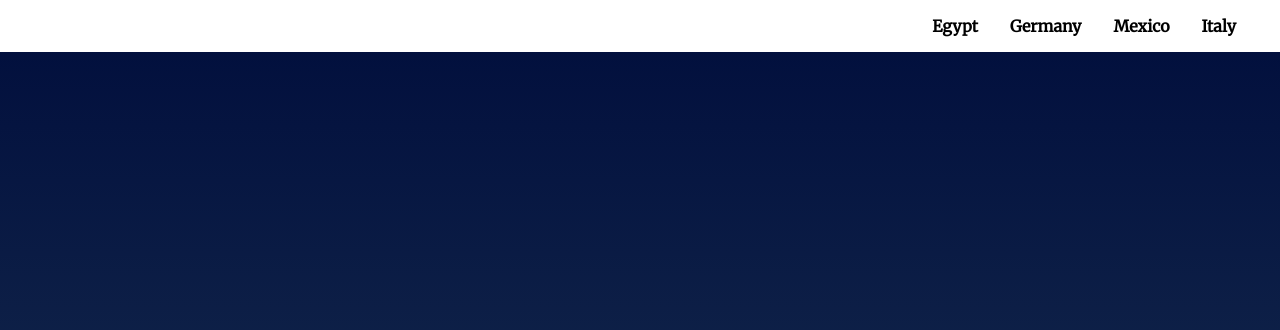
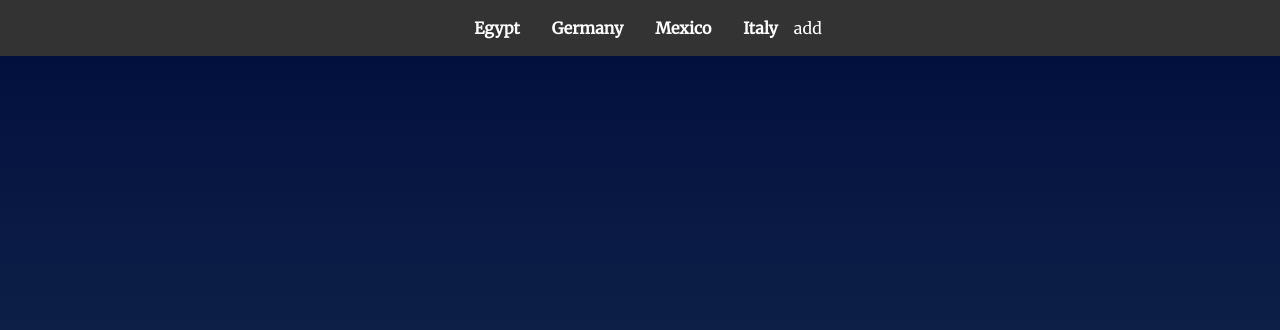
Before and after one commit to MustafaRaafat/Egypt-FWD, a plain HTML site: page index.html in a window 1280 px wide. Shown: the top 330 px of the page. Drawn offline with Linux system fonts and the light colour scheme.

Commit message:
Update styles.css

```diff
--- a/css/styles.css
+++ b/css/styles.css
@@ -7,7 +7,9 @@
  * To learn more, visit: https://css-tricks.com/reboot-resets-reasoning/
  *
 */
-
+html{
+    scroll-behavior: smooth;
+}
 
 /* ---- Base Rules ---- */
 body {
@@ -64,27 +66,42 @@ section {
 /* ---- Module Rules ---- */
 
 /* Navigation Styles*/
+
+
+.navbar__menu {
+    background: #333;
+    overflow: auto;
+    white-space: nowrap;
+}
+.navbar__menu::-webkit-scrollbar{
+    display: none;
+}
+.navbar__menu{
+    -ms-overflow-style: none;
+    scrollbar-width: none;
+}
 .navbar__menu ul {
     padding-left: 0;
-    margin: 0;
-    text-align: right;
+    margin: 2px;
+    text-align: center;
 }
 
 .navbar__menu li {
     display: inline-block;
+
 }
 
 .navbar__menu .menu__link {
     display: block;
     padding: 1em;
     font-weight: bold;
+    color: #fff;
     text-decoration: none;
-    color: #000;
 }
 
 .navbar__menu .menu__link:hover {
-    background: #333;
-    color: #fff;
+    background: #fff;
+    color: #333;
     transition: ease 0.3s all;
 }
 
```
